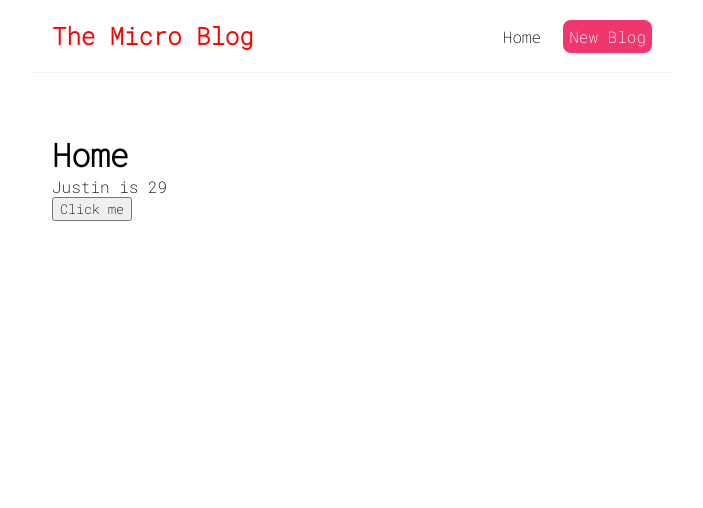
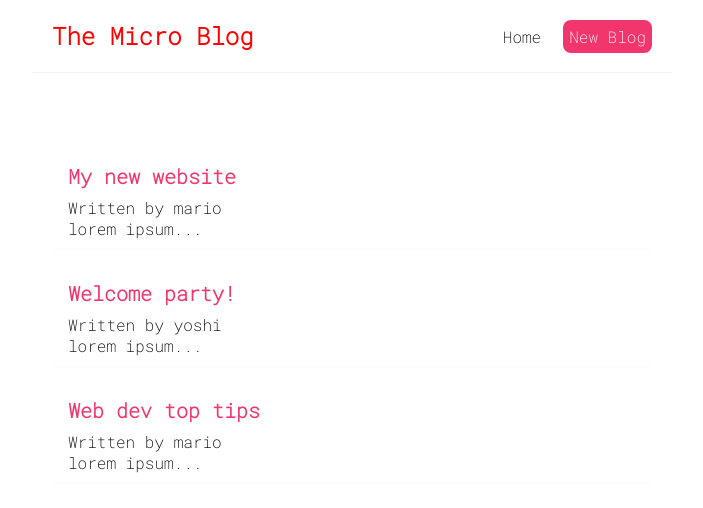
Before and after one commit to justinwilly/Micro-Blog, a React (Create React App) app in the folder blog/: page / in a window 1280 px wide. Shown: the top 508 px of the page, without its empty margins (288-991 px from the left). Built offline with nearby package versions, Linux system fonts and the light colour scheme.

Commit message:
array of blogs with useState

```diff
--- a/blog/src/components/Home.js
+++ b/blog/src/components/Home.js
@@ -2,36 +2,49 @@
 
 const Home = () => {
 
-    const [name, setName] = useState('Justin');
-
-    const [age, setAge] = useState(29);
-
-    // E is an event object
-    const handleClick = (e) => {
-        setName('Jessica')
-        setAge(25)
-        console.log("whats up, i was clicked", e)
-    }
-
-    // const handleClickAgain = (name, e) => {
-    //     console.log("hello " + name, e.target)
-    // }
+    //a useState array of blogs
+const [blogs, setBlogs] = useState([
+    { title: 'My new website', body: 'lorem ipsum...', author: 'mario', id: 1 },
+    { title: 'Welcome party!', body: 'lorem ipsum...', author: 'yoshi', id: 2 },
+    { title: 'Web dev top tips', body: 'lorem ipsum...', author: 'mario', id: 3 }
+]);
 
 
     return (
         <div className="home">
-            <h1>Home</h1>
-            <p>{ name } is { age} </p>
-            {/* onClick function */}
-            <button onClick={handleClick}> Click me </button>
-
-
-
-
-            {/* arrow function for onClick */}
-            {/* <button onClick={(e) => handleClickAgain('justin', e)}> Click me now</button> */}
+            {blogs.map((blog) => (
+                <div className="blog-preview" key={blog.id}>
+                    <h2>{blog.title}</h2>
+                    <p>Written by {blog.author}</p>
+                    <p>{blog.body}</p>
+                </div>
+            ))}
         </div>
     );
 }
 
 export default Home;
+
+
+    // const [name, setName] = useState('Justin');
+
+    // const [age, setAge] = useState(29);
+
+    // // E is an event object
+    // const handleClick = (e) => {
+    //     setName('Jessica')
+    //     setAge(25)
+    //     console.log("whats up, i was clicked", e)
+    // }
+
+    // // const handleClickAgain = (name, e) => {
+    // //     console.log("hello " + name, e.target)
+    // // }
+
+
+    //         <p>{ name } is { age} </p>
+    //         {/* onClick function */}
+    //         <button onClick={handleClick}> Click me </button>
+
+    //         {/* arrow function for onClick */}
+    //         <button onClick={(e) => handleClickAgain('justin', e)}> Click me now</button>
--- a/blog/src/index.css
+++ b/blog/src/index.css
@@ -40,3 +40,18 @@
   margin: 40px auto;
   padding: 20px;
 }
+
+/* blog previews / list */
+.blog-preview {
+  padding: 10px 16px;
+  margin: 20px 0;
+  border-bottom: 1px solid #fafafa;
+}
+.blog-preview:hover {
+  box-shadow: 1px 3px 5px rgba(0,0,0,0.1);
+}
+.blog-preview h2 {
+  font-size: 20px;
+  color: #f1356d;
+  margin-bottom: 8px;
+}
```
Also changed, not shown: 1 other file (tests, documents, lock files or other folders).
